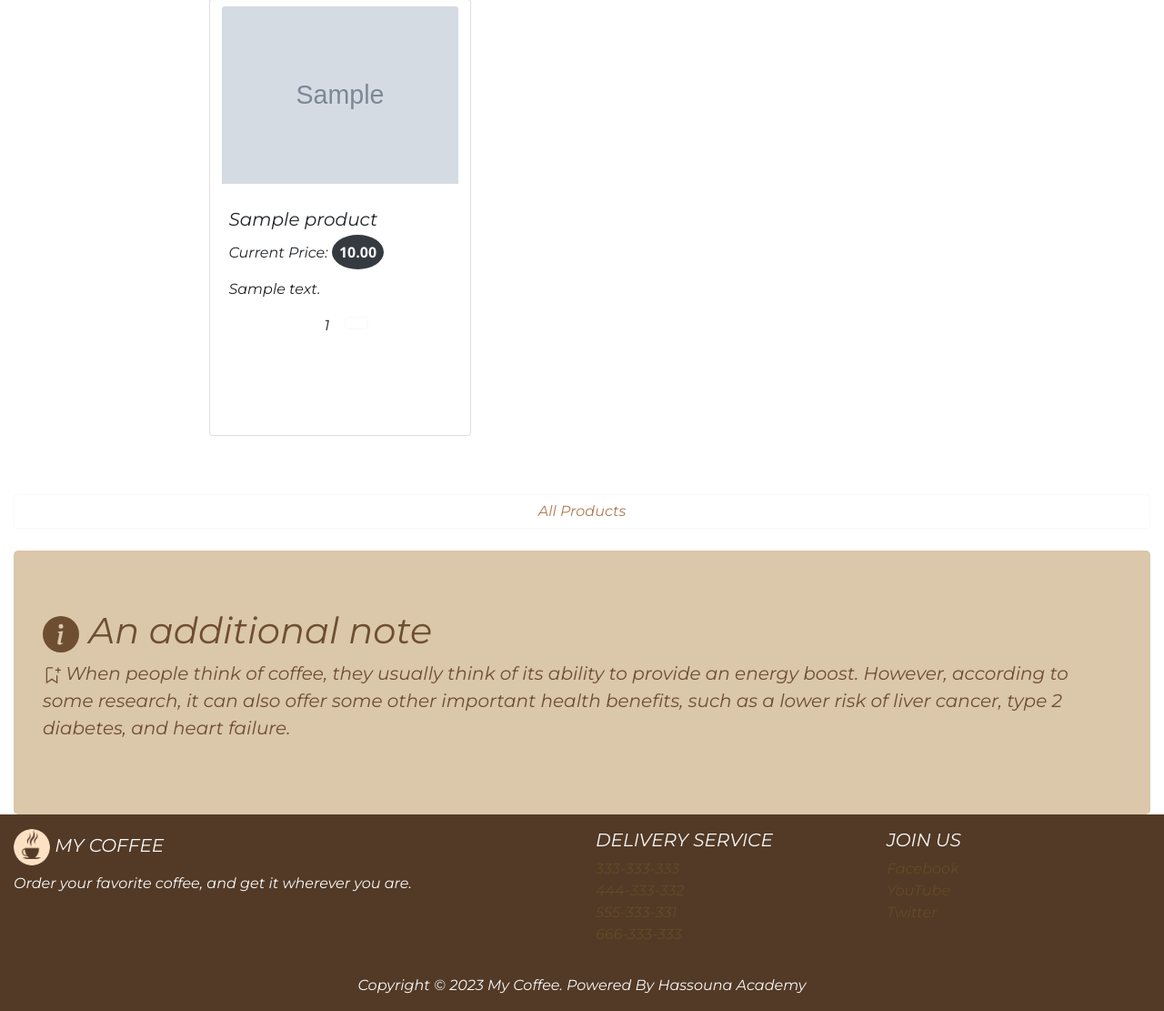
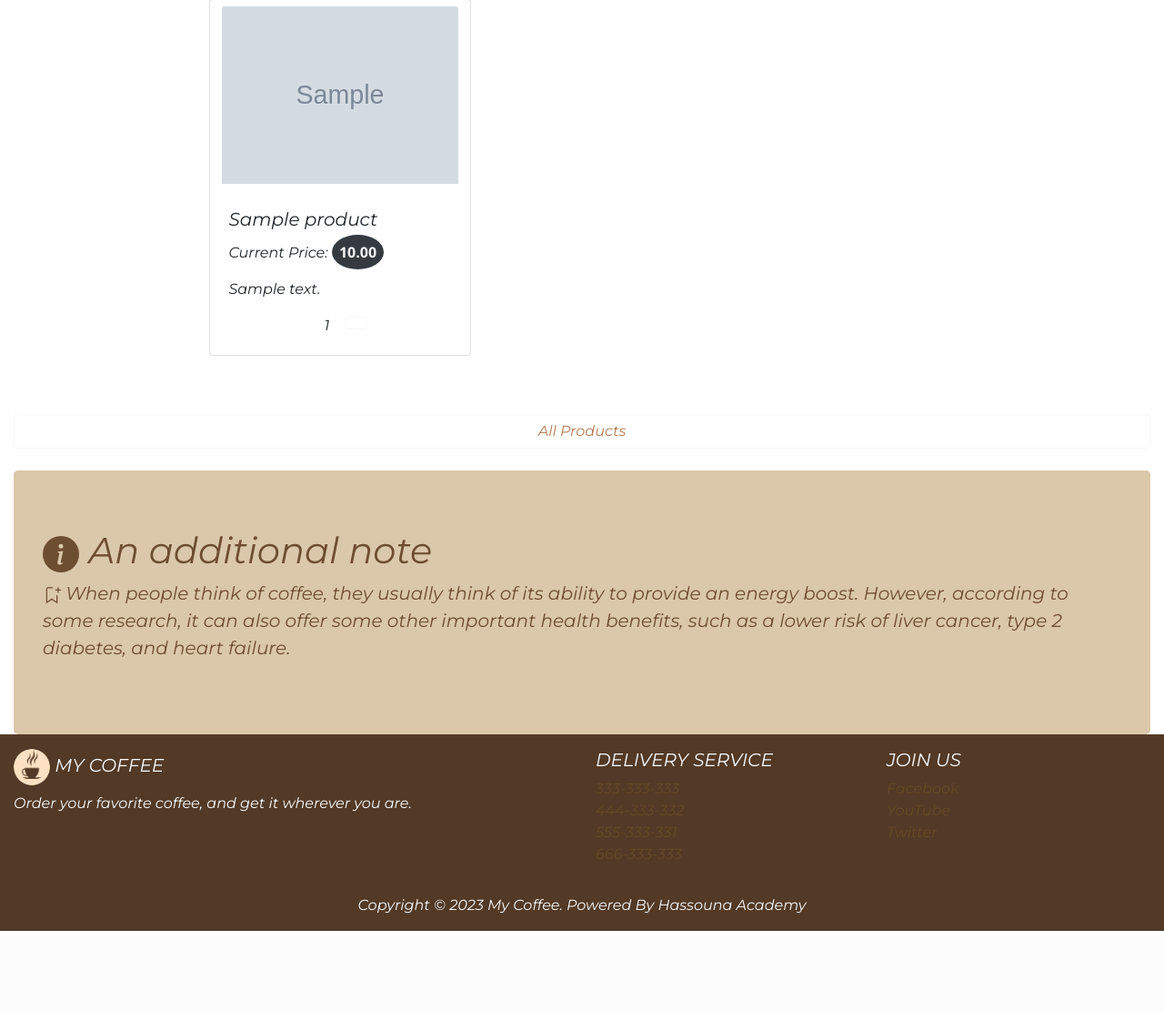
Before and after one commit to mayals/CoffeeShop_django_v2, a Django app: page /pages/index/ in a window 1280 px wide. Shown: the part 1387-2498 px from the top of the page at 91% size. After the commit the page ends 2410 px from the top, so only its background shows below. Run offline with Django 4.2, Linux system fonts and the light colour scheme; tables that the repository leaves empty hold one stand-in row (values such as "Sample post"); grey boxes marked "Sample" are stand-in pictures; some libraries are stand-ins or nearby versions.

Commit message:
fix errors in pages templates

```diff
--- a/templates/pages/index.html
+++ b/templates/pages/index.html
@@ -76,12 +76,7 @@
 
             {% for product in products|slice:':6' %}
             <div>
-              {% if request.user.is_authenticated and request.user.is_superuse %}
-              <div class="card m-2" style="width: 18rem; height: 32rem;">
-              {% else %}
-              <div class="card m-2" style="width: 18rem; height: 30rem;">
-              {% endif %}
-
+              <div class="card m-2" style="width: 18rem;">
                 <a href="{% url 'products:product' pro_id=product.id %}" class="btn btn-outline">
                   <img src="{{ product.photo.url }}" class="card-img-top" alt={{ product.name}}>
                 </a>
@@ -148,7 +143,7 @@
           </p>
         </div>
       </section>
-    <!-- ------------------------------------ -->
+    <!-- -->
 
 </div>
 
--- a/templates/products/products.html
+++ b/templates/products/products.html
@@ -21,11 +21,7 @@
 
             {% for product in products %}
             <div>
-              {% if request.user.is_authenticated and request.user.is_superuser %}
-              <div class="card m-2" style="width: 18rem; height: 32rem;">
-              {% else %}
-              <div class="card m-2" style="width: 18rem; height: 30rem;">
-              {% endif %}
+              <div class="card m-2" style="width: 18rem;">
                 <a href="{% url 'products:product' pro_id=product.id %}" class="btn btn-outline">
                   <img src="{{ product.photo.url }}" class="card-img-top" alt={{ product.name}}>
                 </a>
```
